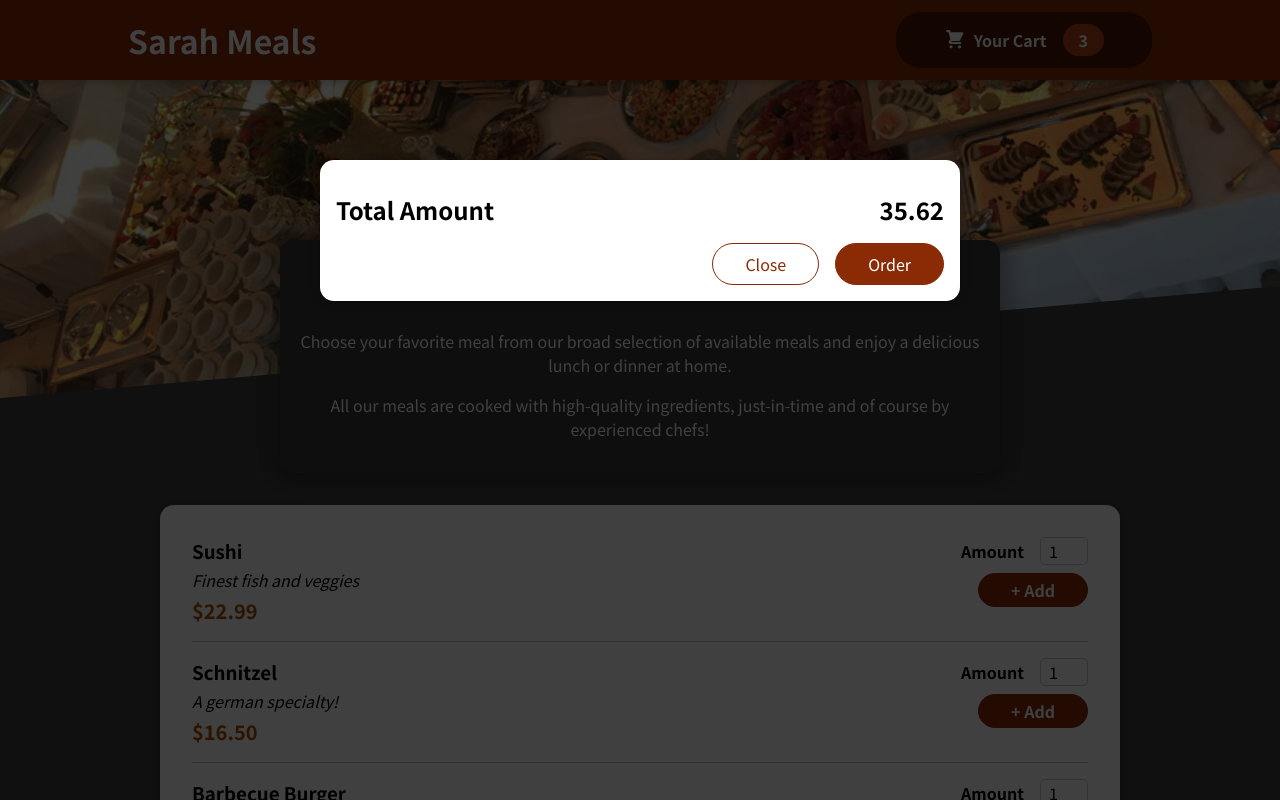
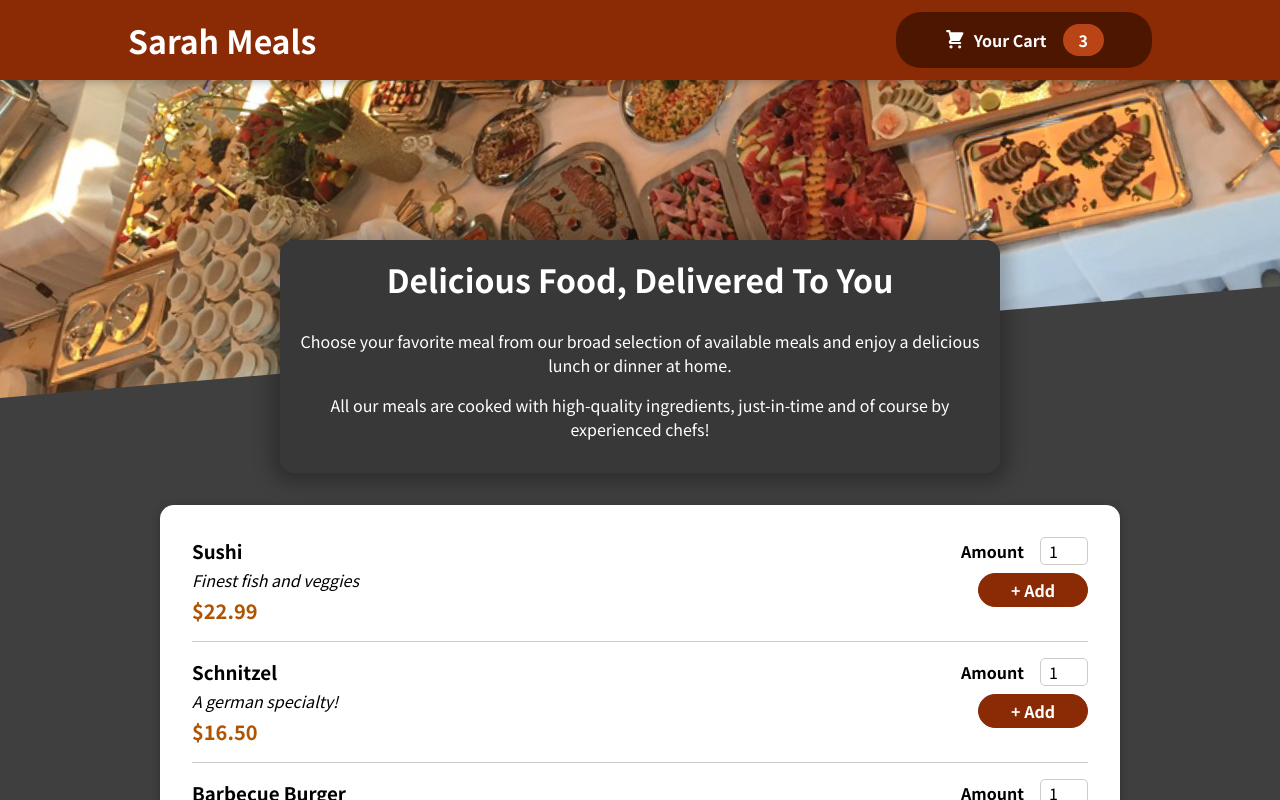
Before and after one commit to Doucs91/Sarah-Meals, a React (Create React App) app: page / in a window 1280 px wide. Shown: the top 800 px of the page. Built offline with nearby package versions, Linux system fonts and the light colour scheme.

Commit message:
Adding Modal open/close  management

```diff
--- a/src/App.js
+++ b/src/App.js
@@ -1,12 +1,23 @@
+import { useState } from "react";
 import Cart from "./components/Cart/Cart";
 import Header from "./components/Layout/Header";
 import Meals from "./components/Meals/Meals";
 
 function App() {
+  const [cartIsShown, setCartIsShow] = useState(false);
+
+  const showCartHandler = () => {
+    setCartIsShow(true);
+  };
+
+  const hideCartHandler = () => {
+    setCartIsShow(false);
+  };
+
   return (
     <div>
-      <Cart/>
-      <Header />
+      {cartIsShown && <Cart onClose={hideCartHandler} />}
+      <Header onShow={showCartHandler} onHide={hideCartHandler} />
       <main>
         <Meals />
       </main>
--- a/src/components/Cart/Cart.js
+++ b/src/components/Cart/Cart.js
@@ -10,14 +10,16 @@
     </ul>
   );
   return (
-    <Modal>
+    <Modal onClose={props.onClose}>
       {cartItems}
       <div className={classes.total}>
         <span>Total Amount</span>
         <span>35.62</span>
       </div>
       <div className={classes.actions}>
-        <button className={classes["button--alt"]}>Close</button>
+        <button className={classes["button--alt"]} onClick={props.onClose}>
+          Close
+        </button>
         <button className={classes.button}>Order</button>
       </div>
     </Modal>
--- a/src/components/Layout/Header.js
+++ b/src/components/Layout/Header.js
@@ -8,7 +8,7 @@
     <>
       <header className={classes.header}>
         <h1>Sarah Meals</h1>
-        <HeaderCartButton />
+        <HeaderCartButton onClick={props.onShow} />
       </header>
       <div className={classes["main-image"]}>
         <img src={mealsImage} alt="A table full of delicious food" />
--- a/src/components/Layout/HeaderCartButton.js
+++ b/src/components/Layout/HeaderCartButton.js
@@ -2,9 +2,9 @@
 import CartIcon from "../Cart/CartIcon";
 import classes from "./HeaderCartButton.module.css";
 
-const HeaderCartButton = () => {
+const HeaderCartButton = (props) => {
   return (
-    <button className={classes.button}>
+    <button className={classes.button} onClick={props.onClick}>
       <span className={classes.icon}>
         <CartIcon />
       </span>
--- a/src/components/UI/Modal/Modal.js
+++ b/src/components/UI/Modal/Modal.js
@@ -3,7 +3,7 @@
 import classes from "./Modal.module.css";
 
 const Backdrop = (props) => {
-  return <div className={classes.backdrop} />;
+  return <div className={classes.backdrop} onClick={props.onClose} />;
 };
 
 const ModalOverlay = (props) => {
@@ -19,7 +19,10 @@
 const Modal = (props) => {
   return (
     <>
-      {ReactDOM.createPortal(<Backdrop />, portalElement)}
+      {ReactDOM.createPortal(
+        <Backdrop onClose={props.onClose} />,
+        portalElement
+      )}
       {ReactDOM.createPortal(
         <ModalOverlay>{props.children}</ModalOverlay>,
         portalElement
```
